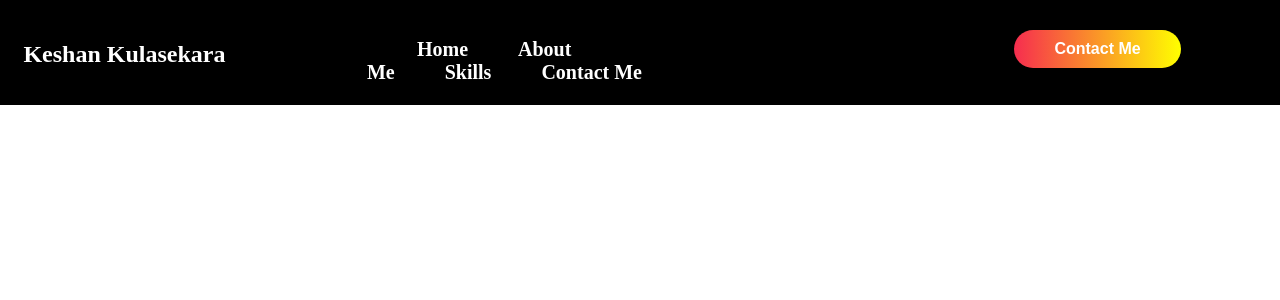
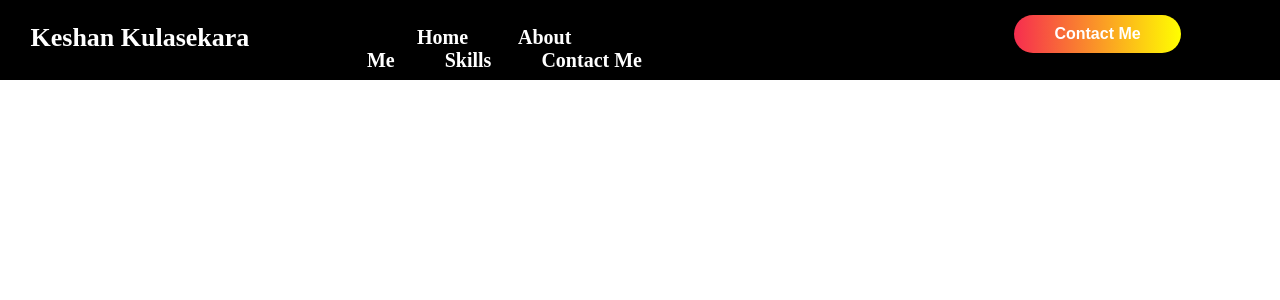
Before and after one commit to KeshaCodeolima/MY-Portfolio, a React (Create React App) app in the folder my-portfolio/: page / in a window 1280 px wide. Shown: the top 300 px of the page. Built offline with nearby package versions, Linux system fonts and the light colour scheme.

Commit message:
Edit some margin top and add the height to nav bar

```diff
--- a/my-portfolio/src/Componets/Navbar.css
+++ b/my-portfolio/src/Componets/Navbar.css
@@ -5,6 +5,7 @@
     width: 100%;
     top: 0;
     left: 0;
+    height: 10%;
 }
 .leftside{
     flex: 4;
@@ -15,15 +16,15 @@
 }
 .leftside p{
     color: white;
-    font-size: 24px;
+    font-size: 26px;
     font-weight:900;
-    margin-left: 3%;
-    margin-top: 8%;
+    margin-left: 5%;
+    margin-top: 3%;
 }
 .center{
     flex: 5;
     display: flex;
-    margin-top: 3%;
+    margin-top: 2%;
 }
 .iteams a{
     margin-left:50px;
@@ -38,7 +39,7 @@
 .rightside{
     flex: 3;
     margin-left: 16%;
-    margin-top: 3%;
+    margin-top: 1%;
 }
 .button{
     background-image: linear-gradient(to right,rgb(246, 45, 79),yellow);
@@ -49,7 +50,7 @@
     color: white;
     font-size: 16px;
     font-weight: 600;
-    margin-top: -3%;
+    margin-top: 1%;
     transition: 1000ms;
 }
 .button:hover{
--- a/my-portfolio/src/Componets/Navbar.jsx
+++ b/my-portfolio/src/Componets/Navbar.jsx
@@ -7,7 +7,6 @@ function Navbar(){
         <nav>
             <div className="Navmain">
                 <div className="leftside">
-
                     <p>Keshan Kulasekara</p>
                 </div>
 
```
